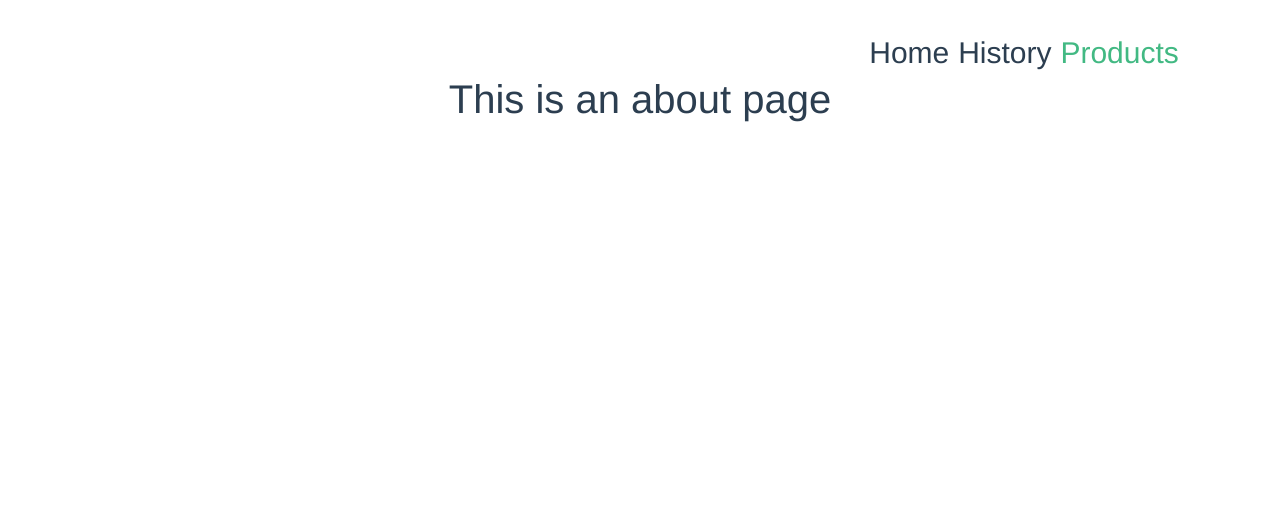
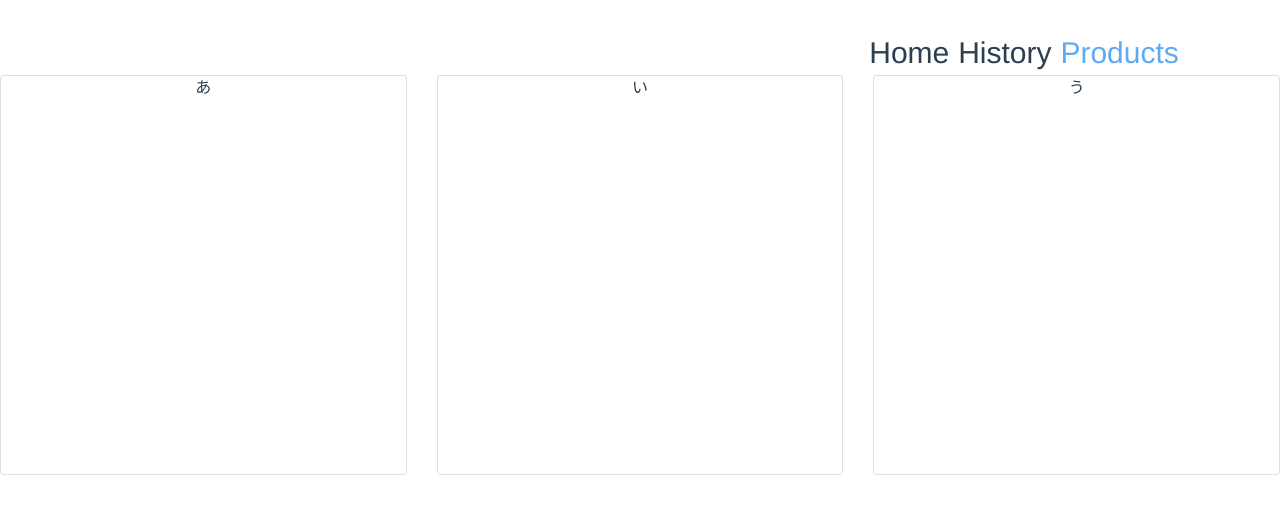
Before and after one commit to mercy34mercy/portfolio, a Vue app: page /Products in a window 1280 px wide. Shown: the top 514 px of the page. Built offline with nearby package versions, Linux system fonts and the light colour scheme.

Commit message:
loca環境に移行

```diff
--- a/src/App.vue
+++ b/src/App.vue
@@ -26,7 +26,7 @@
     font-size: 14px;
 
     &.router-link-exact-active {
-      color: #42b983;
+      color: #5eaaf1;
     }
   }
 
@@ -36,7 +36,7 @@
     font-size: 23px;
 
     &.router-link-exact-active {
-      color: #42b983;
+      color: #5eaaf1;
     }
   }
 }
@@ -47,7 +47,7 @@
     font-size: 30px;
 
     &.router-link-exact-active {
-      color: #42b983;
+      color: #5eaaf1;
     }
   }
 }
--- a/src/views/Products.vue
+++ b/src/views/Products.vue
@@ -1,5 +1,39 @@
 <template>
-  <div class="about">
-    <h1>This is an about page</h1>
-  </div>
+  <div class="row flex-row flex-nowrap overflow-auto">
+    <div class="col-4" v-for="idea in ideas" v-bind:key="idea">
+        <div class="card card-block h-100" >
+            {{idea}}
+        </div>
+    </div>
+</div>
 </template>
+
+<script>
+// @ is an alias to /src
+
+export default {
+  name: "Home",
+  components: {},
+  data: () => ({
+    windowWidth: window.innerWidth,
+    windowHeight: window.innerHeight,
+    ideas:["あ","い","う","え","お"]
+  }),
+  methods: {
+    getWindowSize: function () {
+      this.windowWidth = window.innerWidth;
+
+      this.windowHeight = window.innerHeight;
+    },
+  },
+  mounted() {
+    window.addEventListener("resize", this.getWindowSize);
+  },
+};
+</script>
+
+<style lang="scss" scoped>
+.row{
+  height: 400px;
+}
+</style>
```
